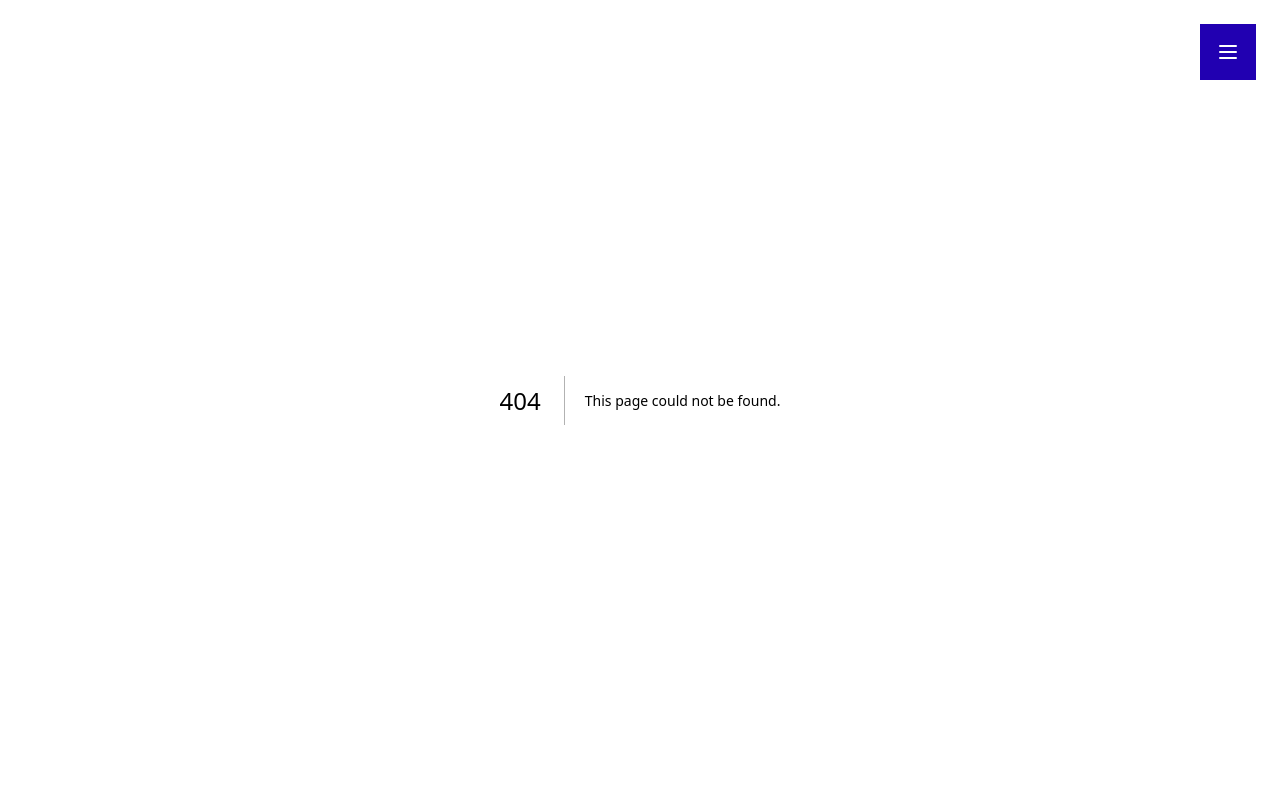
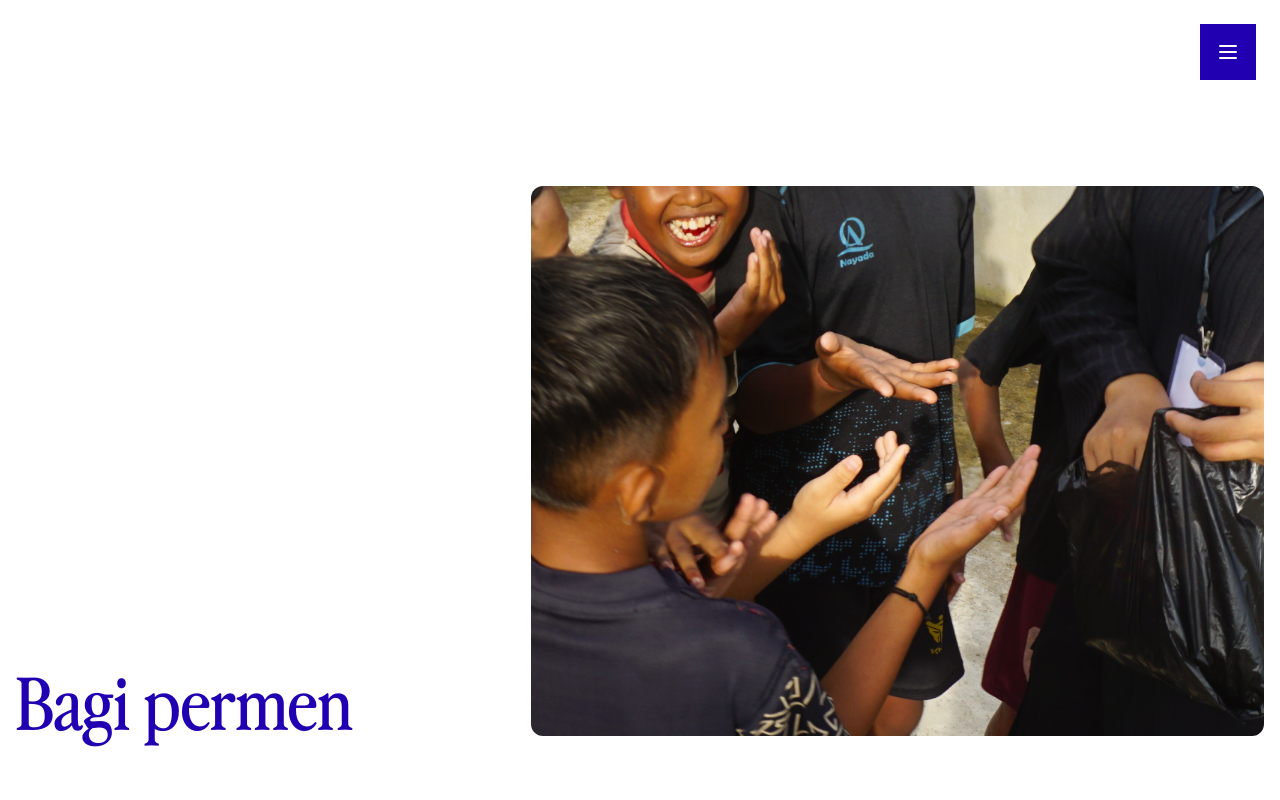
Before and after one commit to IniRalfi/WebSymphony, a Next.js app: page /galeri/1 in a window 1280 px wide. Before the commit this address had no page. Shown: the top 800 px of the page. Built offline with nearby package versions, Linux system fonts and the light colour scheme.

Commit message:
feat(galeri): add detail galeri page

```diff
--- /dev/null
+++ b/src/app/galeri/[id]/page.tsx
@@ -0,0 +1,39 @@
+import Image from "next/image"
+import { notFound } from "next/navigation"
+
+import { GALLERY } from "@/constants/gallery"
+
+type Props = {
+  params: Promise<{ id: string }>
+}
+
+export default async function DetailMahasiswaPage({ params }: Props) {
+  const { id } = await params
+  const gallery = GALLERY.find((gallery) => gallery.id === Number(id))
+
+  if (!gallery) return notFound()
+
+  return (
+    <main className="container">
+      <div className="grid grid-cols-1 gap-10 md:grid-cols-2 lg:grid-cols-5">
+        <div className="col-span-1 flex flex-col justify-end py-16 lg:col-span-2">
+          <h1 className="text-primary text-center font-serif text-6xl md:text-start md:text-7xl">
+            {gallery.title}
+          </h1>
+        </div>
+        <div className="col-span-1 flex h-svh items-end justify-end py-16 lg:col-span-3">
+          <Image
+            src={gallery.src}
+            alt={gallery.title}
+            width={800}
+            height={800}
+            className="max-h-full w-fit rounded-xl object-contain object-bottom-right transition-all duration-300 hover:rounded-4xl"
+          />
+        </div>
+      </div>
+      <div className="py-32">
+        <p className="text-primary text-center">Sekilas memori.</p>
+      </div>
+    </main>
+  )
+}
```
